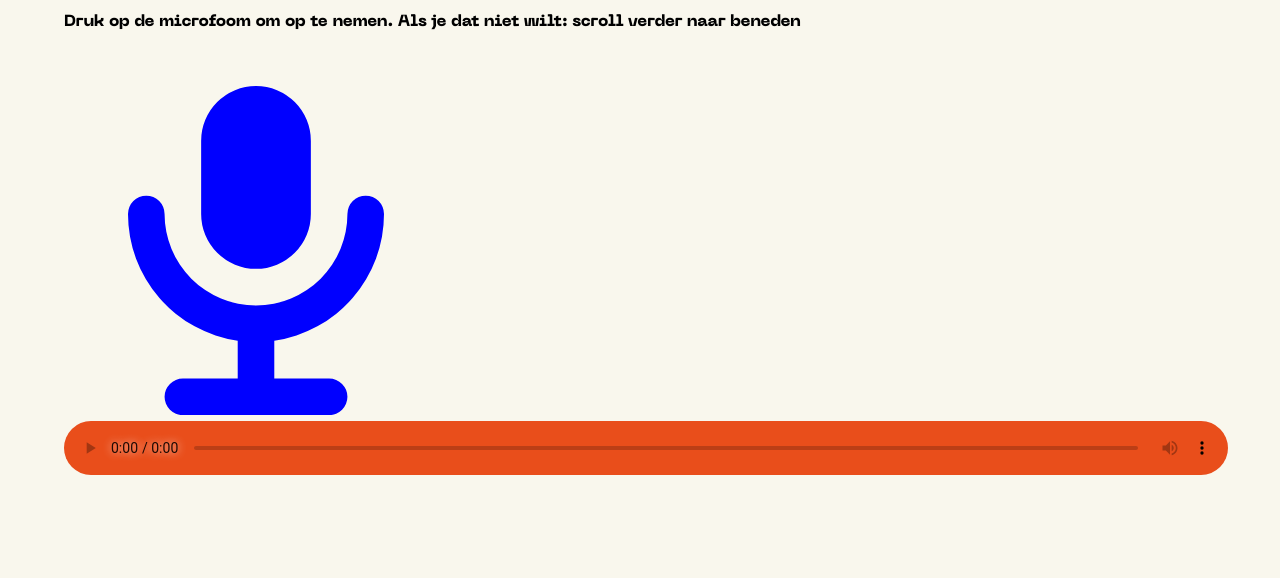
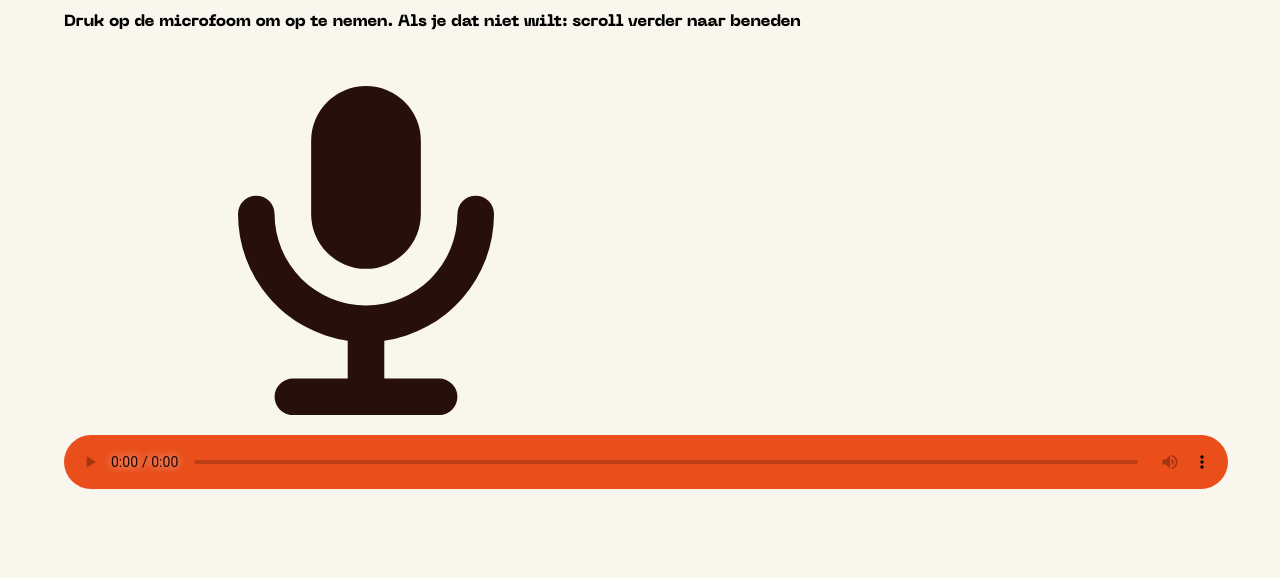
Before and after one commit to EHB-MCT/full-projects-3-spetter, a website built with webpack: page izran-project/docs/userstory.html in a window 1280 px wide. Shown: the part 207-785 px from the top of the page. Built offline with nearby package versions, Linux system fonts and the light colour scheme; no server answers.

Commit message:
Positioning micro svg

```diff
--- a/izran-project/docs/userstory.css
+++ b/izran-project/docs/userstory.css
@@ -50,7 +50,16 @@ audio{
     padding-left: 5vw;
     width: 200;
     width: 20vw;
-    fill: blue;
+    display: block;
+    text-align: center;
+}
+
+#micro {
+    display: block;
+    justify-content: center;
+    text-align: center;
+    margin-left: 110px;
+    margin-bottom: 20px;
 }
 
 form {
```
